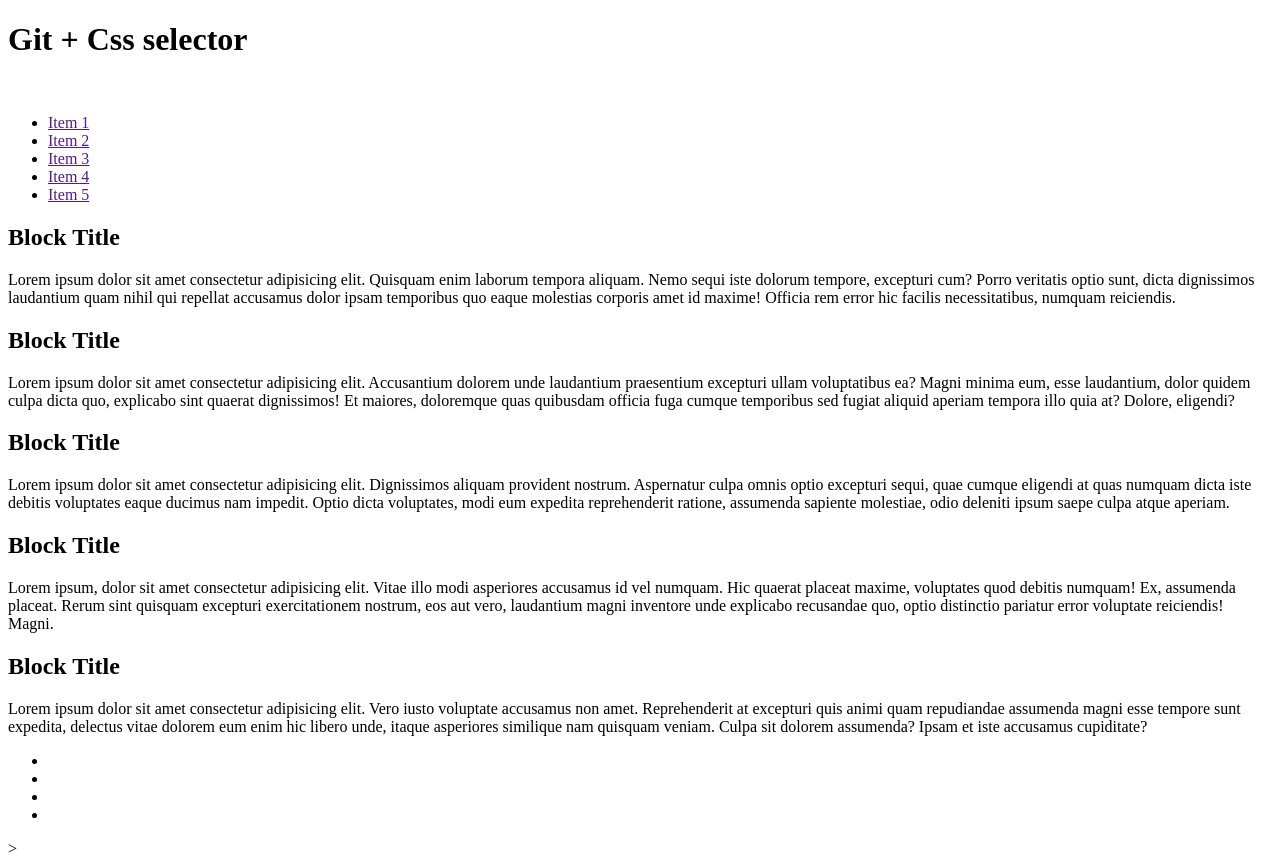
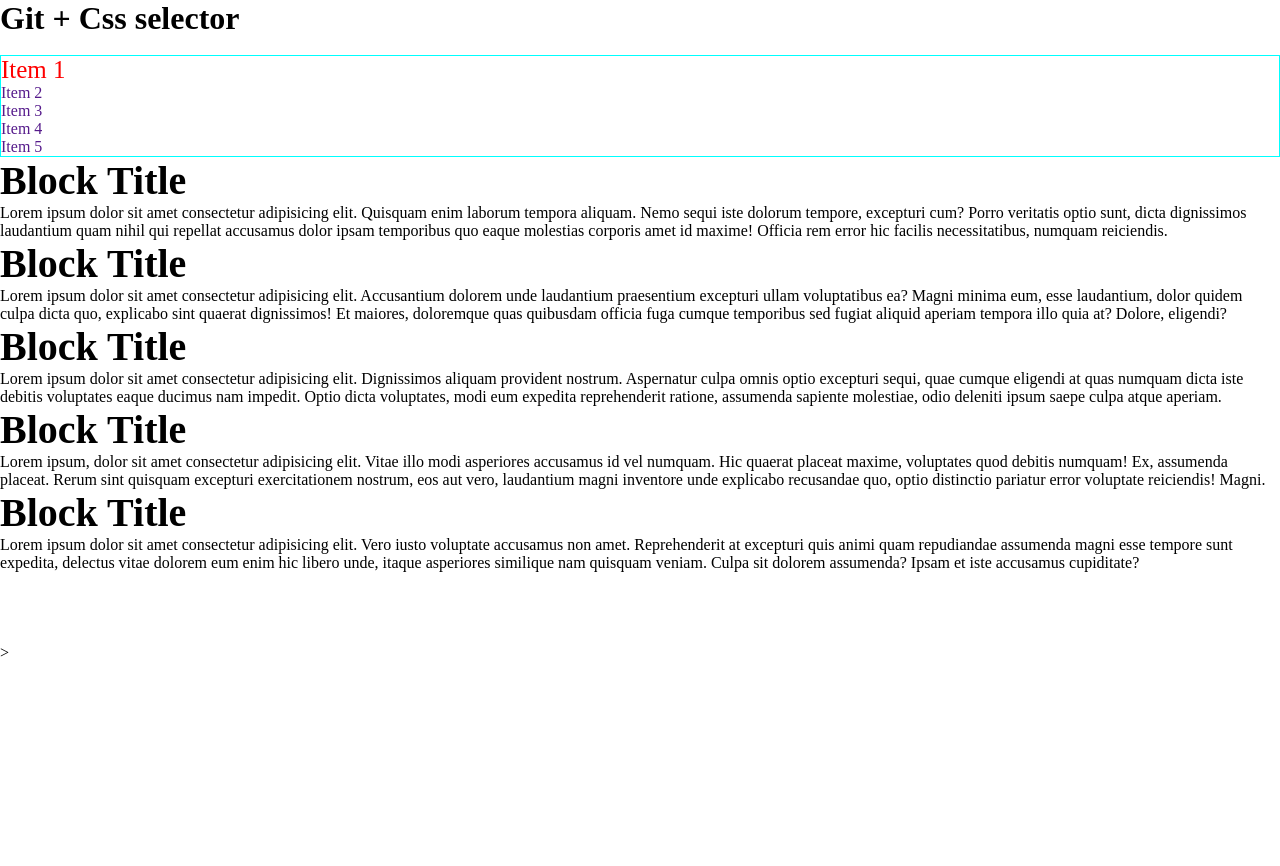
Before and after one commit to SvetlanaVoloshyna/lesson_6, a plain HTML site: page index.html in a window 1280 px wide. After the commit the page ends 800 px from the top, so only its background shows below. Drawn offline with Linux system fonts and the light colour scheme.

Commit message:
changed in css

```diff
--- a/index.html
+++ b/index.html
@@ -14,7 +14,7 @@
         <div class="block-logo"><img src="#" alt=""></div>
         <nav class="nav">
             <ul class="nav-menu">
-                <li class="menu-item"><a href="" class="menu-link">Item 1</a></li>
+                <li class="menu-item" id="first-item"><a id="link" href="" class="menu-link">Item 1</a></li>
                 <li class="menu-item"><a href="" class="menu-link">Item 2</a></li>
                 <li class="menu-item"><a href="" class="menu-link">Item 3</a></li>
                 <li class="menu-item"><a href="" class="menu-link">Item 4</a></li>
--- a/style/style.css
+++ b/style/style.css
@@ -0,0 +1,25 @@
+*{
+    margin: 0;
+    padding: 0;
+    box-sizing: border-box;
+}
+h2{
+    font-size: 40px;
+}
+.nav-menu{
+    border: 1px solid aqua;
+}
+#first-item{
+font-size: 25px;
+}
+#link{
+    color: red;
+    text-decoration: none;
+}
+.nav-menu a{
+    font-weight: normal;
+    text-decoration: none;
+}
+.nav-menu .menu-item{
+    font-weight: 800;
+}
```
